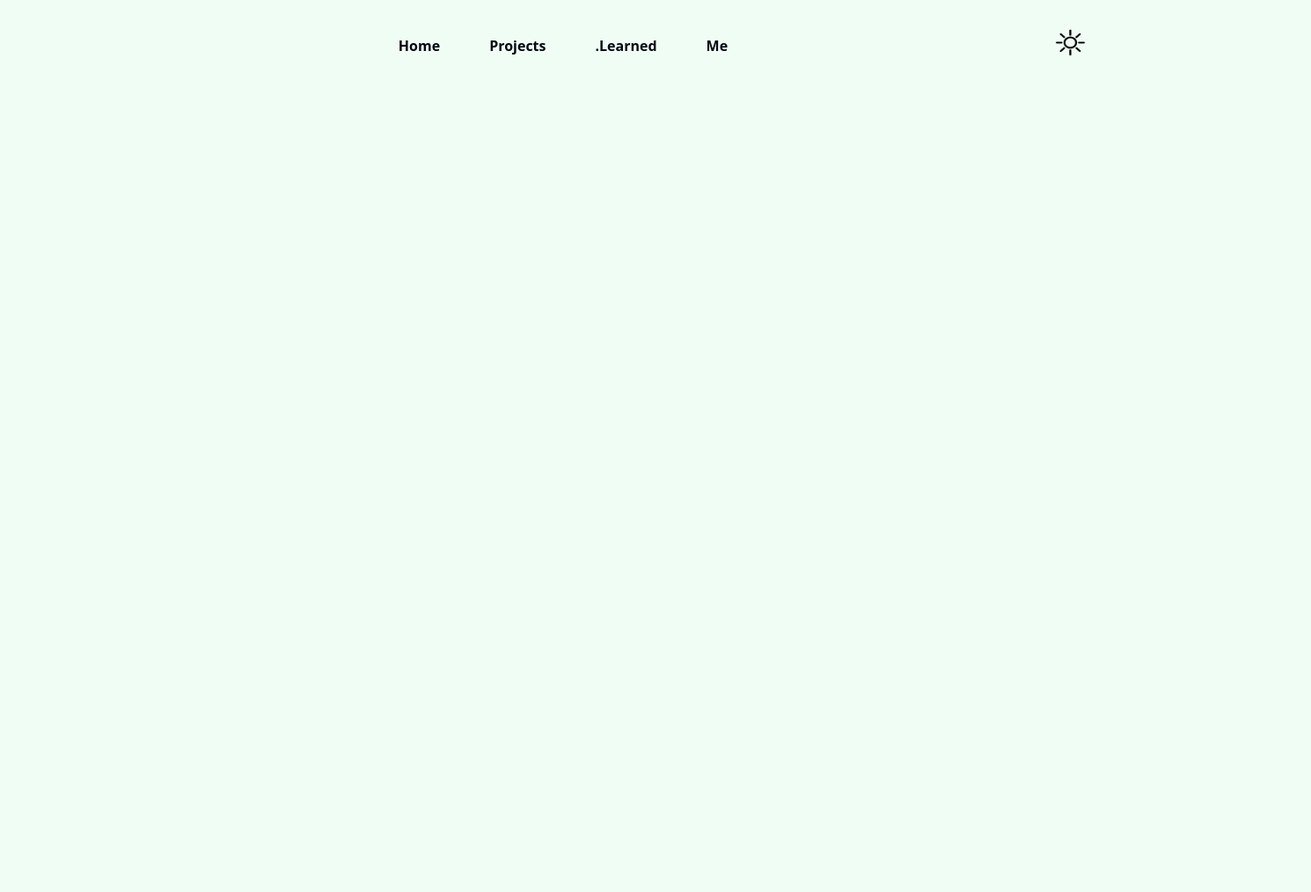
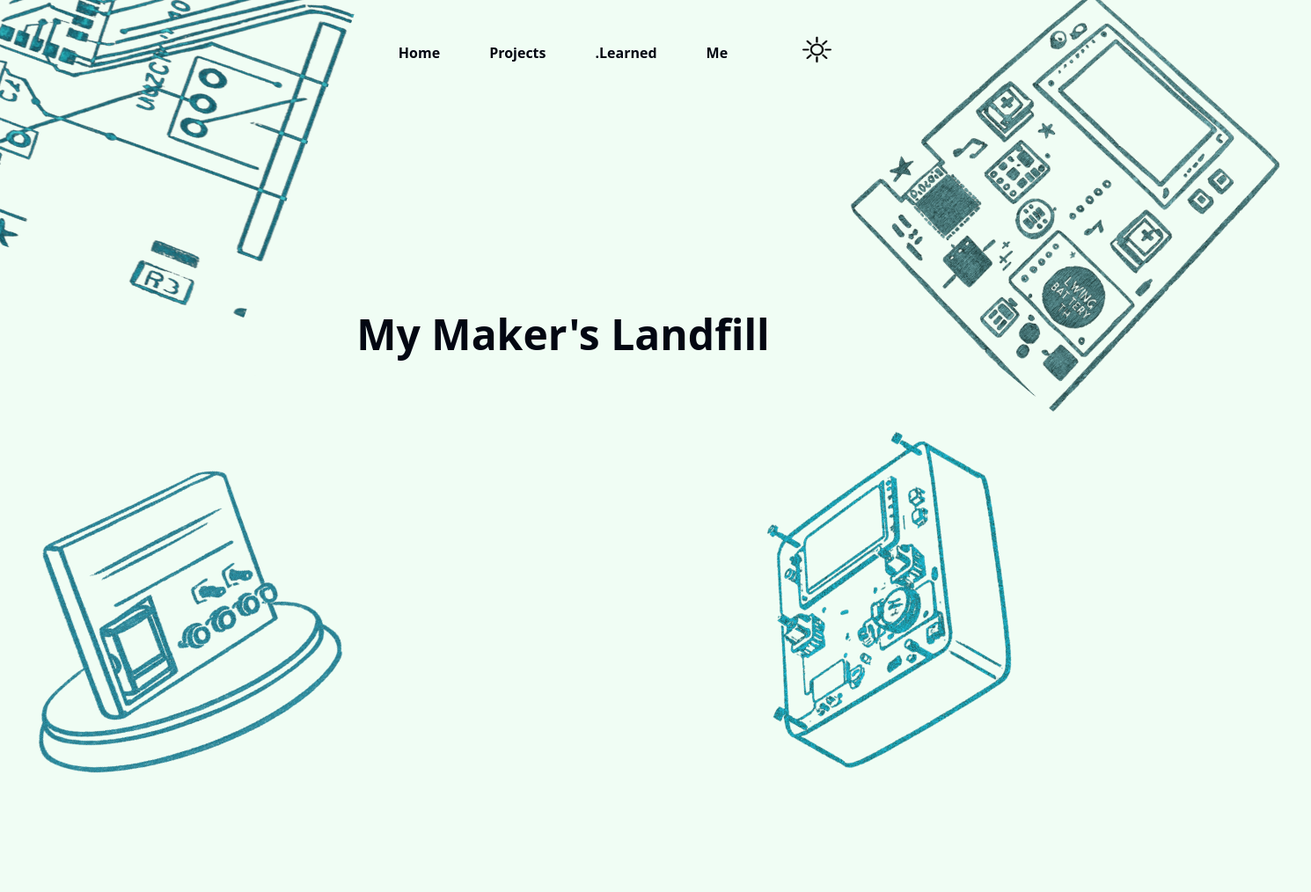
Before and after one commit to PuurfectDev-MD/landfill, a website built with Vite: page index.html in a window 1280 px wide. Shown: the whole page at 88% size, 1490 px wide, since content can reach past the window. Before the commit the page ends 800 px from the top, so only its background shows below. Built offline with nearby package versions, Linux system fonts and the light colour scheme.

Commit message:
Added drawings  -on homepage

```diff
--- a/index.html
+++ b/index.html
@@ -6,20 +6,33 @@
     <script type="module" src="/script.js"></script>
     <title>Manish</title>
 </head>
-<body class = "bg-page-bg text-primary-text  dark:bg-page-bg transition-colors duration-300">
-    <nav class="realtive flex items-center justify-center p-8">
+<body class = "bg-page-bg text-primary-text  dark:bg-page-bg transition-colors duration-300 overflow-x-hidden min-h-screen flex flex-col">
+
+    <img id= "background-drawing" src="\assets\images\circuit_drawing.png" class="absolute top-0 left-0 -z-10 w-[25rem] h-[25rem] rotate-[20deg] ml-[-3rem] mt-[-5rem]">
+
+    <img id = "project-drawing" src="\assets\images\near365_circuit.png" class="w-[25rem] h-[25 rem] rotate-[40deg] absolute right-[-8rem] top-[1rem]">
+
+    <img id="project-drawing" src="\assets\images\box_drawing.png.png" class="absolute w-[25rem] h-[25rem] rotate-[300deg] bottom-[-5rem] right-[5rem]">
+    <img id="project-drawing" src="\assets\images\device-drawing.png.png" class="absolute w-[25rem] h-[30rem] rotate-[-20deg] bottom-[-10rem] left-[-1rem]">
+
+
+    <nav class="realtive flex items-center justify-center p-10">
         <ul class = "flex flex-col md:flex-row justify-center gap-x-8" >
             <li ><a class= "inline-block px-3 py-2  font-semibold  rounded-lg hover:bg-teal-100  hover:scale-110 transform transition duration-200"  href="#home">Home</a></li>
             <li ><a class= "inline-block px-3 py-2  font-semibold  rounded-lg hover:bg-teal-100  hover:scale-110 transform transition duration-200" href="#projects">Projects</a></li>
             <li ><a class= "inline-block px-3 py-2  font-semibold  rounded-lg hover:bg-teal-100  hover:scale-110 transform transition duration-200" href="#learned">.Learned</a></li>
             <li><a class= "inline-block px-3 py-2  font-semibold  rounded-lg hover:bg-teal-100  hover:scale-110 transform transition duration-200" href="#me">Me</a></li>
 
-             <button id="theme_btn" class="absolute right-8 hover: cursor-pointer"><img id="theme_btn_img" src="/assets/images/light.png" class="w-16 h-8"></button>
+             <button id="theme_btn" class="absolute right-1/4 hover: cursor-pointer"><img id="theme_btn_img" src="/assets/images/light.png" class="w-16 h-8"></button>
         </ul>
 
 
     </nav>
 
+<div class="flex-grow flex items-center justify-center">
+        <h2 id="main-tile" class="text-5xl font-bold text-center mb-[10rem] "> My Maker's Landfill</h2>
+</div>
+
 
 </body>
 </html>
```
Also changed, not shown: public/assets/images/box_drawing.png.png (added), public/assets/images/circuit_drawing.png (added), public/assets/images/device-drawing.png.png (added), public/assets/images/near365_circuit.png (added), public/assets/images/pawpad_drawing.png (added).
